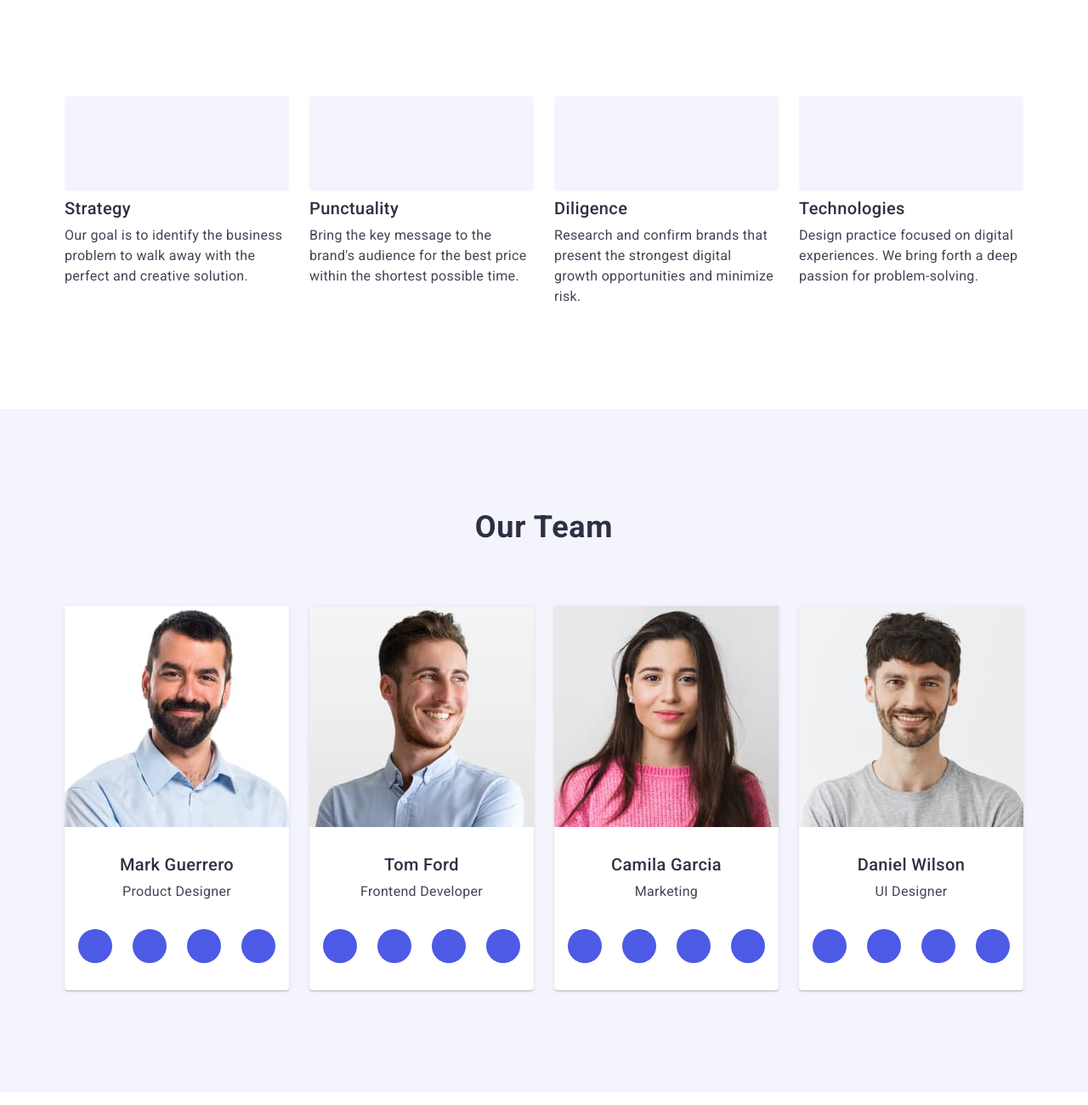
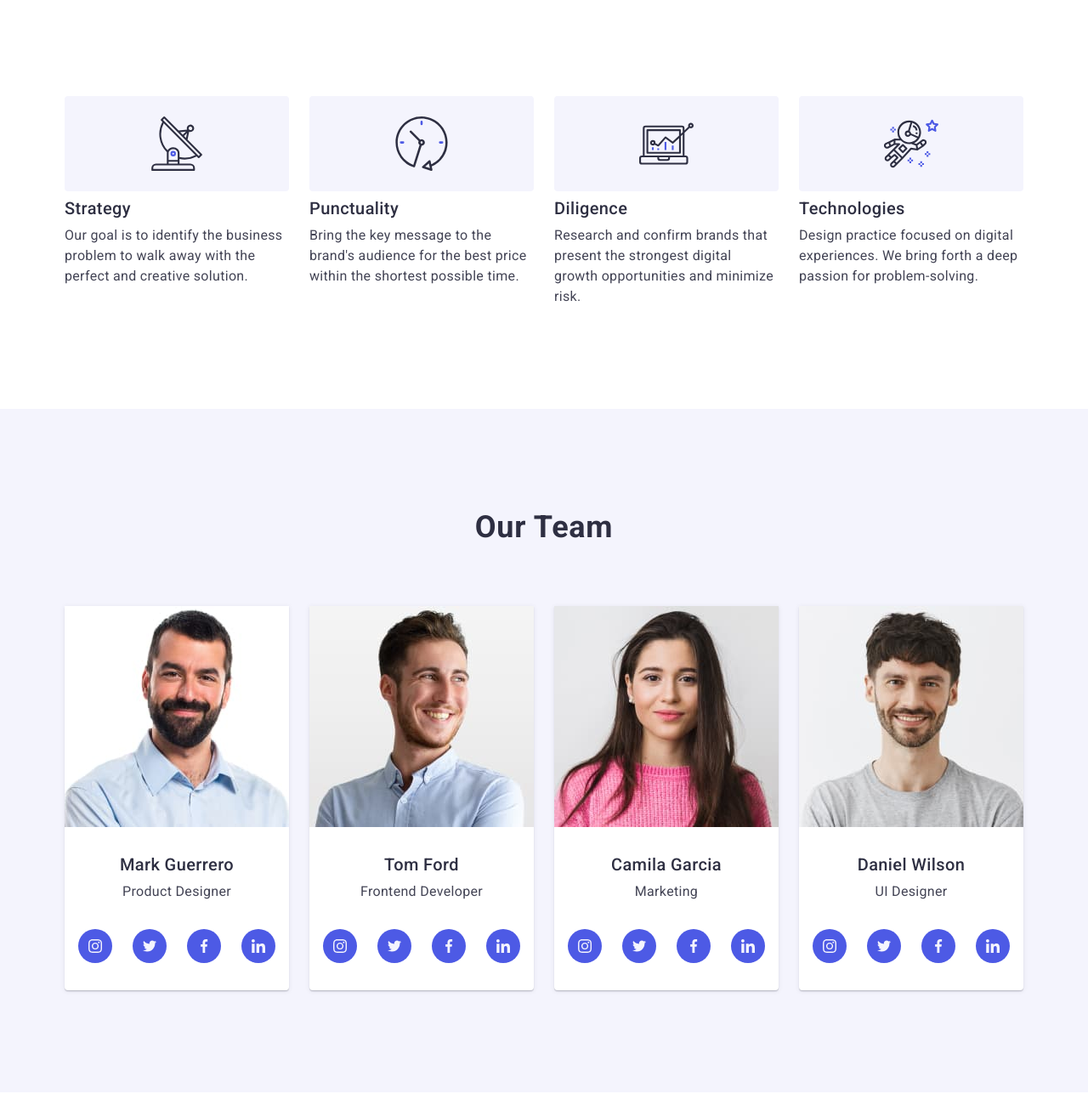
Before and after one commit to anastasiia-kushch/goit-markup-hw-04, a plain HTML site: page index.html in a window 1280 px wide. Shown: the part 680-1980 px from the top of the page at 85% size. Drawn offline with nearby package versions, Linux system fonts and the light colour scheme.

Commit message:
third-try

```diff
--- a/css/styles.css
+++ b/css/styles.css
@@ -135,17 +135,17 @@ address {
   color: #404bbf;
 }
 
-.menu-link:hover::after,
-.menu-link:focus::after {
+.menu-link::after {
   display: block;
   width: 100%;
-  content: '';
+  content: "";
   position: absolute;
   left: 0;
   bottom: -1px;
   height: 4px;
   background-color: #404bbf;
   border-radius: 2px;
+  transition: color 250ms cubic-bezier(0.4, 0, 0.2, 1);
 }
 
 /* FIRST SECTION */
--- a/index.html
+++ b/index.html
@@ -56,7 +56,7 @@
           <li class="strategy-list-item">
             <div class="strategy-icon-container">
               <svg class="strategy-icon" width="64" height="64">
-                <use href="./images/icons/icons.svg#icon-antenna"></use>
+                <use href="./images/icons.svg#icon-antenna"></use>
               </svg>
             </div>
             <h3 class="strategy-list-title">Strategy</h3>
@@ -69,7 +69,7 @@
           <li class="strategy-list-item">
             <div class="strategy-icon-container">
               <svg class="strategy-icon" width="64" height="64">
-                <use href="./images/icons/icons.svg#icon-clock"></use>
+                <use href="./images/icons.svg#icon-clock"></use>
               </svg>
             </div>
             <h3 class="strategy-list-title">Punctuality</h3>
@@ -82,7 +82,7 @@
           <li class="strategy-list-item">
             <div class="strategy-icon-container">
               <svg class="strategy-icon" width="64" height="64">
-                <use href="./images/icons/icons.svg#icon-diagram"></use>
+                <use href="./images/icons.svg#icon-diagram"></use>
               </svg>
             </div>
             <h3 class="strategy-list-title">Diligence</h3>
@@ -95,7 +95,7 @@
           <li class="strategy-list-item">
             <div class="strategy-icon-container">
               <svg class="strategy-icon" width="64" height="64">
-                <use href="./images/icons/icons.svg#icon-astronaut"></use>
+                <use href="./images/icons.svg#icon-astronaut"></use>
               </svg>
             </div>
             <h3 class="strategy-list-title">Technologies</h3>
@@ -122,38 +122,36 @@
               <h3 class="our-team-list-title">Mark Guerrero</h3>
               <p class="our-team-list-text">Product Designer</p>
             </div>
-            <div class="social-media-list-container">
             <ul class="social-media-list list">
               <li class="social-media-list-item">
                 <a href="" class="social-media-link">
                   <svg class="social-media-icon" width="16" height="16">
-                  <use href="./images/icons/icons.svg#icon-instagram"></use>
+                    <use href="./images/icons.svg#icon-instagram"></use>
                   </svg>
                 </a>
               </li>
               <li class="social-media-list-item">
                 <a href="" class="social-media-link">
                   <svg class="social-media-icon" width="16" height="16">
-                      <use href="./images/icons/icons.svg#icon-twitter"></use>
+                    <use href="./images/icons.svg#icon-twitter"></use>
                   </svg>
                 </a>
               </li>
               <li class="social-media-list-item">
                 <a href="" class="social-media-link">
                   <svg class="social-media-icon" width="16" height="16">
-                      <use href="./images/icons/icons.svg#icon-facebook"></use>
+                    <use href="./images/icons.svg#icon-facebook"></use>
                   </svg>
                 </a>
               </li>
               <li class="social-media-list-item">
                 <a href="" class="social-media-link">
                   <svg class="social-media-icon" width="16" height="16">
-                      <use href="./images/icons/icons.svg#icon-linkedin"></use>
+                    <use href="./images/icons.svg#icon-linkedin"></use>
                   </svg>
                 </a>
               </li>
             </ul>
-            </div>
           </li>
 
           <li class="our-team-list-item">
@@ -162,38 +160,36 @@
               <h3 class="our-team-list-title">Tom Ford</h3>
               <p class="our-team-list-text">Frontend Developer</p>
             </div>
-            <div class="social-media-list-container">
             <ul class="social-media-list list">
               <li class="social-media-list-item">
                 <a href="" class="social-media-link">
                   <svg class="social-media-icon" width="16" height="16">
-                  <use href="./images/icons/icons.svg#icon-instagram"></use>
+                    <use href="./images/icons.svg#icon-instagram"></use>
                   </svg>
                 </a>
               </li>
               <li class="social-media-list-item">
                 <a href="" class="social-media-link">
                   <svg class="social-media-icon" width="16" height="16">
-                      <use href="./images/icons/icons.svg#icon-twitter"></use>
+                    <use href="./images/icons.svg#icon-twitter"></use>
                   </svg>
                 </a>
               </li>
               <li class="social-media-list-item">
                 <a href="" class="social-media-link">
                   <svg class="social-media-icon" width="16" height="16">
-                      <use href="./images/icons/icons.svg#icon-facebook"></use>
+                    <use href="./images/icons.svg#icon-facebook"></use>
                   </svg>
                 </a>
               </li>
               <li class="social-media-list-item">
                 <a href="" class="social-media-link">
                   <svg class="social-media-icon" width="16" height="16">
-                      <use href="./images/icons/icons.svg#icon-linkedin"></use>
+                    <use href="./images/icons.svg#icon-linkedin"></use>
                   </svg>
                 </a>
               </li>
             </ul>
-            </div>
 
           </li>
 
@@ -203,38 +199,37 @@
               <h3 class="our-team-list-title">Camila Garcia</h3>
               <p class="our-team-list-text">Marketing</p>
             </div>
-            <div class="social-media-list-container">
             <ul class="social-media-list list">
               <li class="social-media-list-item">
                 <a href="" class="social-media-link">
                   <svg class="social-media-icon" width="16" height="16">
-                  <use href="./images/icons/icons.svg#icon-instagram"></use>
+                    <use href="./images/icons.svg#icon-instagram"></use>
                   </svg>
                 </a>
               </li>
               <li class="social-media-list-item">
                 <a href="" class="social-media-link">
                   <svg class="social-media-icon" width="16" height="16">
-                      <use href="./images/icons/icons.svg#icon-twitter"></use>
+                    <use href="./images/icons.svg#icon-twitter"></use>
                   </svg>
                 </a>
               </li>
               <li class="social-media-list-item">
                 <a href="" class="social-media-link">
                   <svg class="social-media-icon" width="16" height="16">
-                      <use href="./images/icons/icons.svg#icon-facebook"></use>
+                    <use href="./images/icons.svg#icon-facebook"></use>
                   </svg>
                 </a>
               </li>
               <li class="social-media-list-item">
                 <a href="" class="social-media-link">
                   <svg class="social-media-icon" width="16" height="16">
-                      <use href="./images/icons/icons.svg#icon-linkedin"></use>
+                    <use href="./images/icons.svg#icon-linkedin"></use>
                   </svg>
                 </a>
               </li>
             </ul>
-            </div>
+
 
           </li>
 
@@ -244,38 +239,37 @@
               <h3 class="our-team-list-title">Daniel Wilson</h3>
               <p class="our-team-list-text">UI Designer</p>
             </div>
-            <div class="social-media-list-container">
             <ul class="social-media-list list">
               <li class="social-media-list-item">
                 <a href="" class="social-media-link">
                   <svg class="social-media-icon" width="16" height="16">
-                  <use href="./images/icons/icons.svg#icon-instagram"></use>
+                    <use href="./images/icons.svg#icon-instagram"></use>
                   </svg>
                 </a>
               </li>
               <li class="social-media-list-item">
                 <a href="" class="social-media-link">
                   <svg class="social-media-icon" width="16" height="16">
-                      <use href="./images/icons/icons.svg#icon-twitter"></use>
+                    <use href="./images/icons.svg#icon-twitter"></use>
                   </svg>
                 </a>
               </li>
               <li class="social-media-list-item">
                 <a href="" class="social-media-link">
                   <svg class="social-media-icon" width="16" height="16">
-                      <use href="./images/icons/icons.svg#icon-facebook"></use>
+                    <use href="./images/icons.svg#icon-facebook"></use>
                   </svg>
                 </a>
               </li>
               <li class="social-media-list-item">
                 <a href="" class="social-media-link">
                   <svg class="social-media-icon" width="16" height="16">
-                      <use href="./images/icons/icons.svg#icon-linkedin"></use>
+                    <use href="./images/icons.svg#icon-linkedin"></use>
                   </svg>
                 </a>
               </li>
             </ul>
-            </div>
+
 
           </li>
         </ul>
@@ -292,7 +286,8 @@
           <li class="our-portfolio-list-item">
             <div class="app-image-container">
               <img src="./images/our-projects/banking-app.jpg" alt="Banking App" width="360">
-              <p class="overlay">14 Stylish and User-Friendly App Design Concepts · Task Manager App · Calorie Tracker App · Exotic
+              <p class="overlay">14 Stylish and User-Friendly App Design Concepts · Task Manager App · Calorie Tracker
+                App · Exotic
                 Fruit Ecommerce App · Cloud Storage App</p>
             </div>
             <div class="app-container">
@@ -304,7 +299,8 @@
           <li class="our-portfolio-list-item">
             <div class="app-image-container">
               <img src="./images/our-projects/cashless-payment.jpg" alt="Cashless Payment" width="360">
-              <p class="overlay">14 Stylish and User-Friendly App Design Concepts · Task Manager App · Calorie Tracker App · Exotic
+              <p class="overlay">14 Stylish and User-Friendly App Design Concepts · Task Manager App · Calorie Tracker
+                App · Exotic
                 Fruit Ecommerce App · Cloud Storage App</p>
             </div>
             <div class="app-container">
@@ -316,7 +312,8 @@
           <li class="our-portfolio-list-item">
             <div class="app-image-container">
               <img src="./images/our-projects/meditation-app.jpg" alt="Meditation App" width="360">
-              <p class="overlay">14 Stylish and User-Friendly App Design Concepts · Task Manager App · Calorie Tracker App · Exotic
+              <p class="overlay">14 Stylish and User-Friendly App Design Concepts · Task Manager App · Calorie Tracker
+                App · Exotic
                 Fruit Ecommerce App · Cloud Storage App</p>
             </div>
             <div class="app-container">
@@ -328,7 +325,8 @@
           <li class="our-portfolio-list-item">
             <div class="app-image-container">
               <img src="./images/our-projects/taxi-service.jpg" alt="Taxi Service" width="360">
-              <p class="overlay">14 Stylish and User-Friendly App Design Concepts · Task Manager App · Calorie Tracker App · Exotic
+              <p class="overlay">14 Stylish and User-Friendly App Design Concepts · Task Manager App · Calorie Tracker
+                App · Exotic
                 Fruit Ecommerce App · Cloud Storage App</p>
             </div>
             <div class="app-container">
@@ -340,7 +338,8 @@
           <li class="our-portfolio-list-item">
             <div class="app-image-container">
               <img src="./images/our-projects/screen-illustration.jpg" alt="Screen Illustrations" width="360">
-              <p class="overlay">14 Stylish and User-Friendly App Design Concepts · Task Manager App · Calorie Tracker App · Exotic
+              <p class="overlay">14 Stylish and User-Friendly App Design Concepts · Task Manager App · Calorie Tracker
+                App · Exotic
                 Fruit Ecommerce App · Cloud Storage App</p>
             </div>
             <div class="app-container">
@@ -352,7 +351,8 @@
           <li class="our-portfolio-list-item">
             <div class="app-image-container">
               <img src="./images/our-projects/online-courses.jpg" alt="Online Courses" width="360">
-              <p class="overlay">14 Stylish and User-Friendly App Design Concepts · Task Manager App · Calorie Tracker App · Exotic
+              <p class="overlay">14 Stylish and User-Friendly App Design Concepts · Task Manager App · Calorie Tracker
+                App · Exotic
                 Fruit Ecommerce App · Cloud Storage App</p>
             </div>
             <div class="app-container">
@@ -382,28 +382,28 @@
           <li class="footer-social-media-list-item">
             <a href="" class="social-media-link">
               <svg class="social-media-icon" width="24" height="24">
-                <use href="./images/icons/icons.svg#icon-instagram"></use>
+                <use href="./images/icons.svg#icon-instagram"></use>
               </svg>
             </a>
           </li>
           <li class="footer-social-media-list-item">
             <a href="" class="social-media-link">
-              <svg class="footer-social-media-icon" width="24" height="24">
-                <use href="./images/icons/icons.svg#icon-twitter"></use>
+              <svg class="social-media-icon" width="24" height="24">
+                <use href="./images/icons.svg#icon-twitter"></use>
               </svg>
             </a>
           </li>
-          <li class="footer-social-media-list-item">
+          <li class="social-media-list-item">
             <a href="" class="social-media-link">
               <svg class="footer-social-media-icon" width="24" height="24">
-                <use href="./images/icons/icons.svg#icon-facebook"></use>
+                <use href="./images/icons.svg#icon-facebook"></use>
               </svg>
             </a>
           </li>
-          <li class="footer-social-media-list-item">
+          <li class="social-media-list-item">
             <a href="" class="social-media-link">
               <svg class="footer-social-media-icon" width="24" height="24">
-                <use href="./images/icons/icons.svg#icon-linkedin"></use>
+                <use href="./images/icons.svg#icon-linkedin"></use>
               </svg>
             </a>
           </li>
```
Lines whose indentation alone changed are shown as unchanged.
